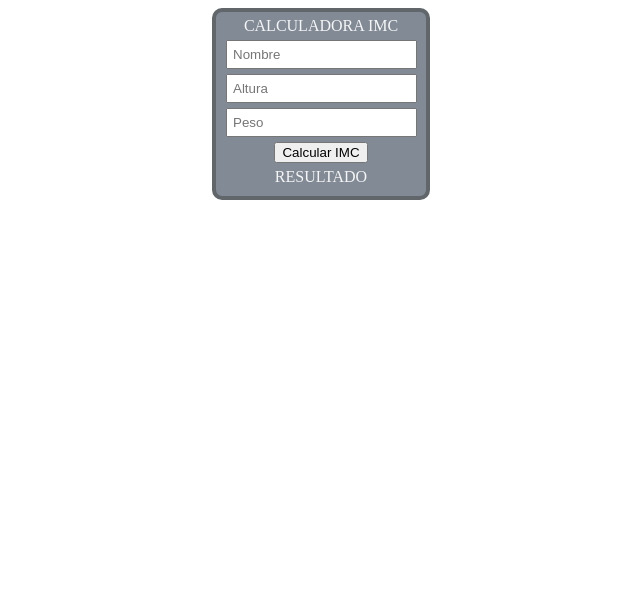
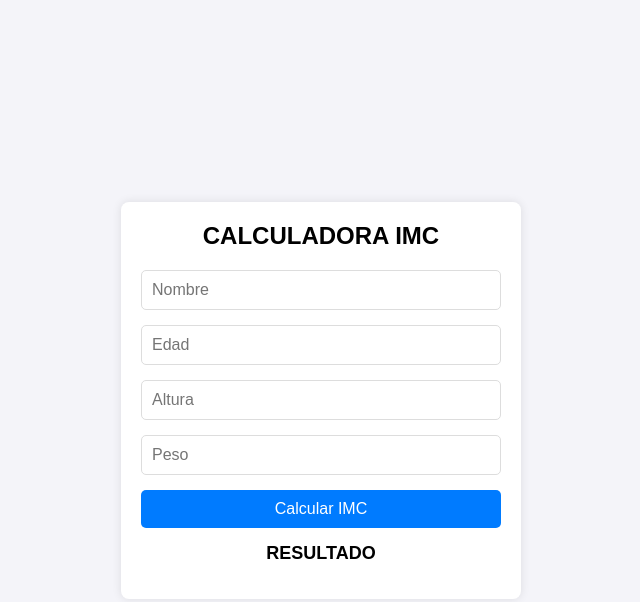
Before and after one commit to JKinkJS24/jkinkjs24.github.io, a plain HTML site: page ejercicio006_calculadoraIMC/index.html in a window 1280 px wide. Shown: the whole page, without its empty margins (319-959 px from the left). Drawn offline with Linux system fonts and the light colour scheme.

Commit message:
Actualizado aspecto

```diff
--- a/ejercicio006_calculadoraIMC/index.html
+++ b/ejercicio006_calculadoraIMC/index.html
@@ -12,6 +12,9 @@
         <div>CALCULADORA IMC</div>
         <div class="contenido">
             <input type="text" name="" id="iNombre" placeholder="Nombre">
+        </div>
+        <div class="contenido">
+            <input type="number" name="" id="iEdad" placeholder="Edad">
         </div>
         <div class="contenido">
             <input type="number" name="" id="iAltura" placeholder="Altura">
@@ -32,6 +35,7 @@
     function calcular()
     {
         let altura = document.getElementById("iAltura").value;
+        let edad = document.getElementById("iEdad").value;
         let peso = document.getElementById("iPeso").value;
         let imc = calcularIMC(peso,altura);
         document.getElementById("resultado").innerHTML=imc;
--- a/ejercicio006_calculadoraIMC/style.css
+++ b/ejercicio006_calculadoraIMC/style.css
@@ -1,20 +1,66 @@
+/* Reset de márgenes y padding */
+* {
+    margin: 0;
+    padding: 0;
+    box-sizing: border-box;
+}
+
+body {
+    font-family: Arial, sans-serif;
+    background-color: #f4f4f9;
+    display: flex;
+    justify-content: center;
+    align-items: center;
+    min-height: 100vh;
+    margin: 0;
+}
+
 #principal {
-    width: 200px;
-    border: rgb(96, 102, 106) 4px solid;
-    border-radius: 10px;
-    padding: 5px;
-    color: whitesmoke;
+    background-color: #ffffff;
+    border-radius: 8px;
+    box-shadow: 0 0 10px rgba(0, 0, 0, 0.1);
+    padding: 20px;
+    max-width: 400px;
+    width: 100%;
+}
+
+#principal > div:first-child {
+    font-size: 24px;
+    font-weight: bold;
     text-align: center;
-    background-color: rgb(129, 138, 149);
-    margin: auto;
+    margin-bottom: 20px;
 }
 
 .contenido {
-    margin: 5px;
-    text-align: center;
-
+    margin-bottom: 15px;
 }
 
-input {
-    padding: 5px;
+.contenido input {
+    width: 100%;
+    padding: 10px;
+    border: 1px solid #ddd;
+    border-radius: 5px;
+    font-size: 16px;
 }
+
+.contenido button {
+    width: 100%;
+    padding: 10px;
+    background-color: #007bff;
+    color: #ffffff;
+    border: none;
+    border-radius: 5px;
+    font-size: 16px;
+    cursor: pointer;
+}
+
+.contenido button:hover {
+    background-color: #0056b3;
+}
+
+#resultado {
+    font-size: 18px;
+    font-weight: bold;
+    text-align: center;
+    margin-top: 10px;
+}
```
Also changed, not shown: 1 other file.
